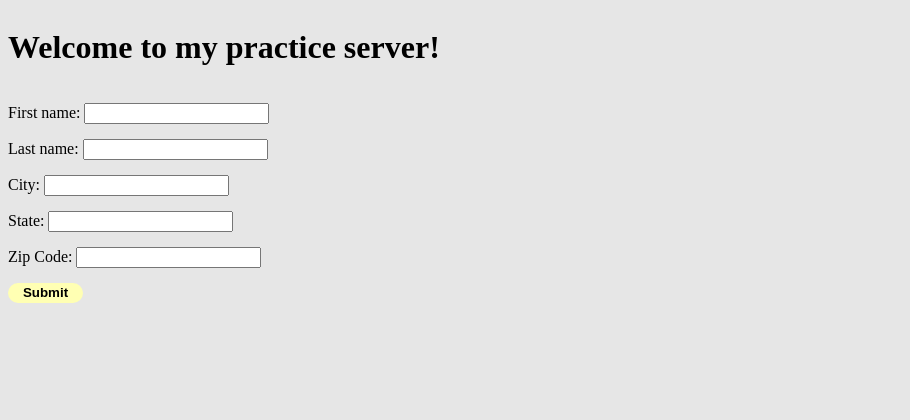
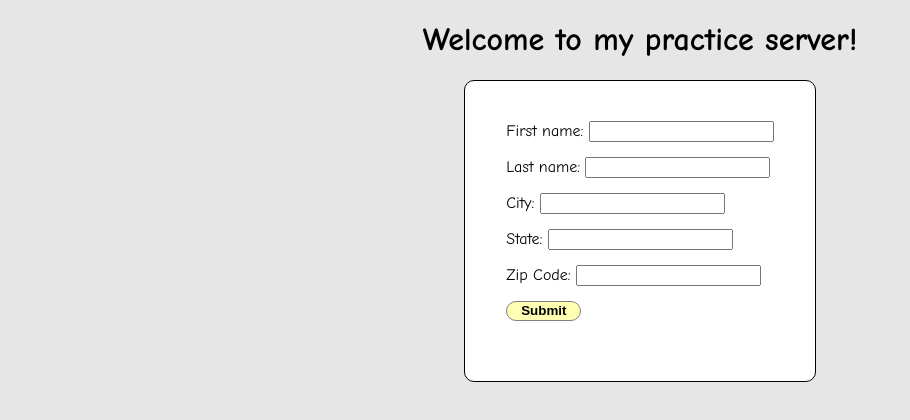
Before and after one commit to NickHeiner1/PracticeServer-, a plain HTML site: page index.html in a window 1280 px wide. Shown: the whole page, without its empty margins (0-910 px from the left). Drawn offline with Linux system fonts and the light colour scheme.

Commit message:
changing html/css layout
centered form and changed the layout of the formInput class.

```diff
--- a/PracticeServer.css
+++ b/PracticeServer.css
@@ -1,3 +1,8 @@
+body {
+	background-color: #e6e6e6;
+	font-family: comic sans ms;
+}
+
 input[type="text"] {
 	margin-top: 15px;
 }
@@ -9,14 +14,8 @@ input[type="submit"] {
 	cursor: pointer;
 }
 
-body {
-	background-color: #e6e6e6;
-	display: flex;
-	flex-direction: column;
-}
-
 input[type="submit"] {
-	border: none;
+	border: 1px solid gray;
 	outline: none;
 	width: 75px;
 	height: 20px;
@@ -27,3 +26,15 @@ input[type="submit"] {
 input[type="submit"]:hover {
 	background-color: #cccc00;
 }
+
+.formInput {
+	display: flex;
+	justify-content: center;
+	border: 1px solid black;
+	border-radius: 10px;
+	padding: 25px;
+	margin: auto;
+	background-color: white;
+	width: 300px;
+	height: 250px;
+}
--- a/index.html
+++ b/index.html
@@ -1,5 +1,5 @@
 <!DOCTYPE html>
-<html lang="en">
+<html>
 <head>
 	<meta charset="utf-8" />
 	<title> Practice Website </title>
@@ -8,7 +8,7 @@
 <body>
 	<!-- page content goes here -->
 	<header>
-		<h1>Welcome to my practice server!</h1>
+		<h1 align="center">Welcome to my practice server!</h1>
 	</header>
 	<section class = "formInput">
 		<form action="/https://nickheiner1.github.io/PracticeServer">
@@ -17,7 +17,6 @@
   			City: <input type="text" name="city"> <br />
   			State: <input type="text" name="state"><br />
   			Zip Code: <input type="text" name="zip"> <br />
-
 			<input type="submit" value="Submit">
 		</form>
 	</section>
```
Lines whose indentation alone changed are shown as unchanged.
